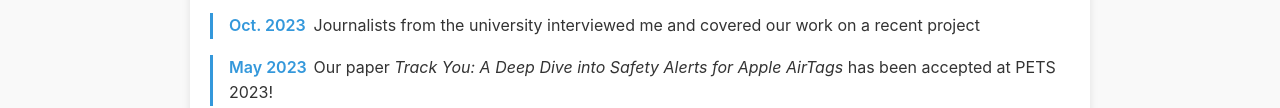
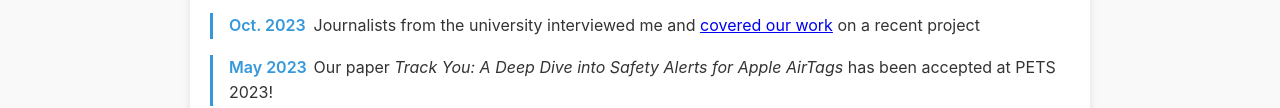
Before and after one commit to nicolegerzon813/nicolegerzon813.github.io, a plain HTML site: page index.html in a window 1280 px wide. Shown: the part 852-960 px from the top of the page. Drawn offline with Linux system fonts and the light colour scheme.

Commit message:
colors changing

```diff
--- a/index.html
+++ b/index.html
@@ -57,7 +57,7 @@ My end goal in pursuing research is exploring strategies for creating and mainta
             </div>
             <div class="news-item">
                 <span class="news-date">Oct. 2023</span>
-                <p>Journalists from the university interviewed me and covered our work on a recent project</p>
+                <p>Journalists from the university interviewed me and <a href="https://news.northeastern.edu/2023/10/23/apple-airtag-stalking-alert/">covered our work</a> on a recent project</p>
             </div>
             <div class="news-item">
                 <span class="news-date">May 2023</span>
```
